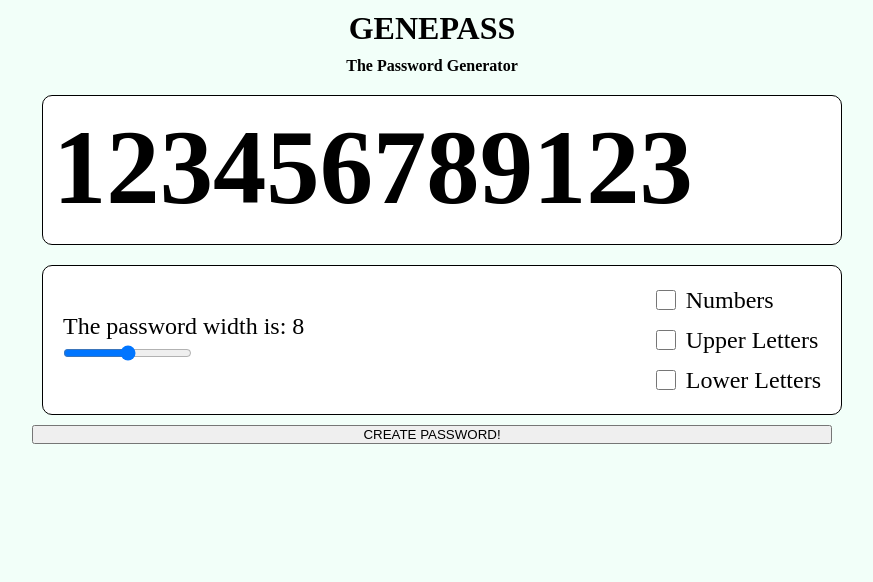
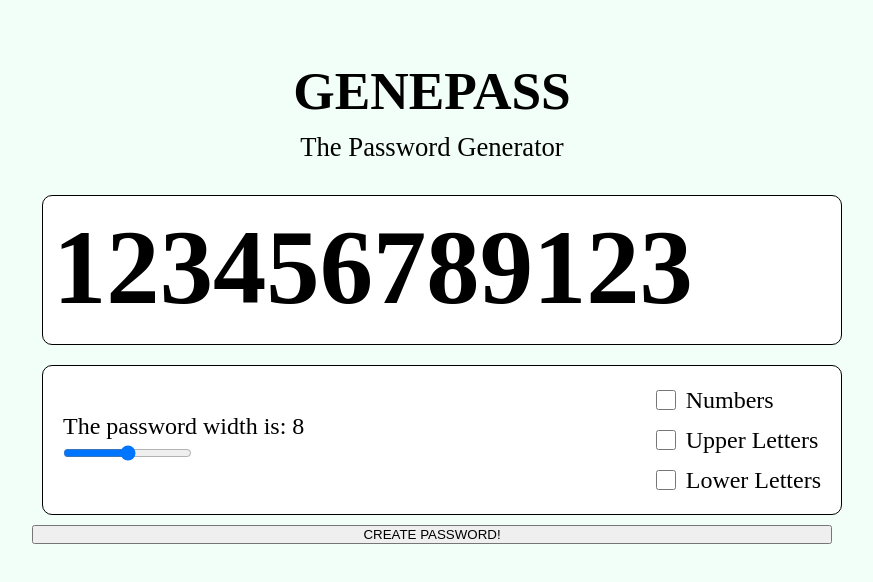
Before and after one commit to romulomelendez/genepass-api, a React (Create React App) app: page / in a window 1280 px wide. Shown: the top 582 px of the page, without its empty margins (208-1081 px from the left). Built offline with nearby package versions, Linux system fonts and the light colour scheme.

Commit message:
h4 style size update

```diff
--- a/src/components/Header/style.js
+++ b/src/components/Header/style.js
@@ -2,7 +2,7 @@ import styled from 'styled-components'
 
 export const Head = styled.header `
 
-    top: 50px;
+    margin-top: 50px;
 
     h1, h4 {
 
@@ -13,4 +13,14 @@ export const Head = styled.header `
 
     }
 
+    h1 { font-size: 40pt; }
+
+    h4 {
+
+        font-size: 20pt;
+        font-weight: 100;
+        margin-bottom: 22px;
+
+    }
+
 `
```
